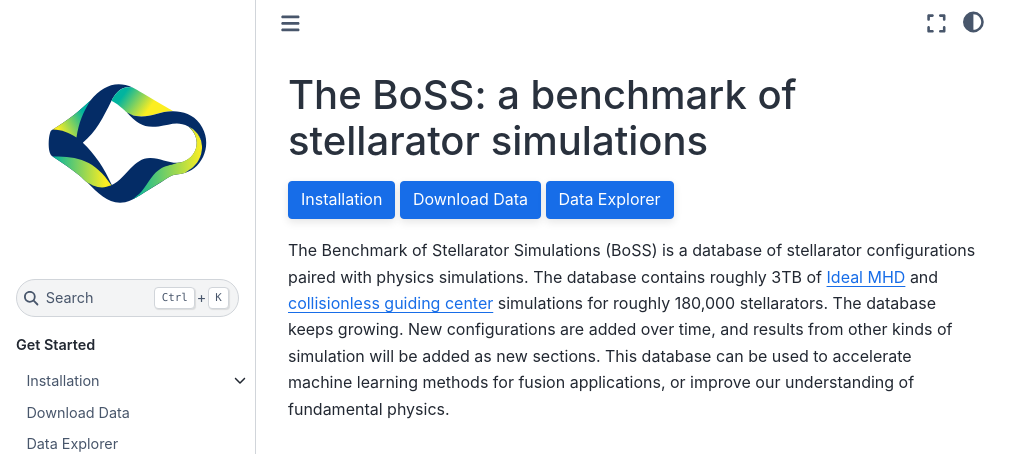
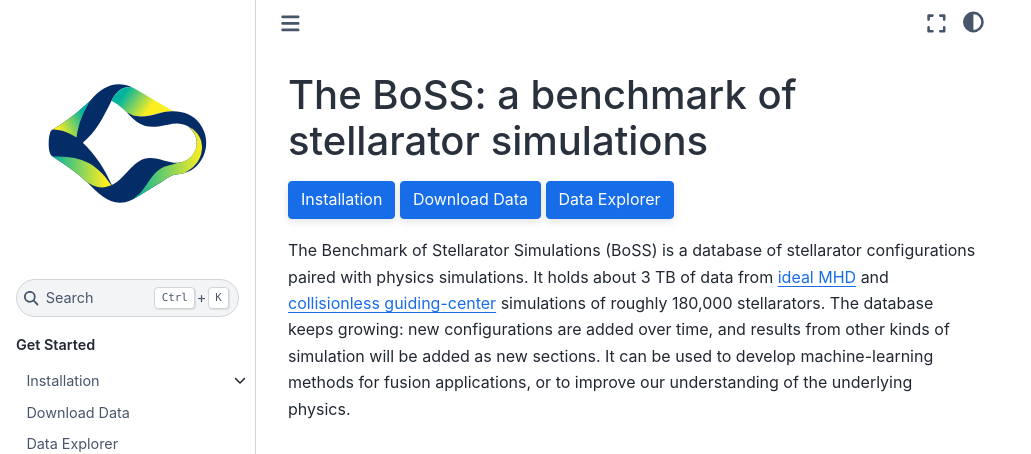
Before and after one commit to mishapadidar/boss_website, a Sphinx documentation site: the page built from docs/index.md, in a window 1280 px wide and 1400 px high, cut to the strip 0-454 px from the top of the window. Shown: the whole strip, without its empty margins (0-1031 px from the left). Built offline with Sphinx 7.4.7 and the Sphinx Book theme 1.1.4, drawn with Linux system fonts in a browser that asks for light colours; some of the changed text lies outside the part shown.

Commit message:
Home page: grammar and wording
Co-Authored-By: Claude Opus 5.5 (1M context) <noreply@anthropic.com>

````diff
--- a/docs/index.md
+++ b/docs/index.md
@@ -5,13 +5,13 @@
 [Data Explorer](data-explorer.md){.sd-btn .sd-btn-primary .sd-shadow-sm}
 
 The Benchmark of Stellarator Simulations (BoSS) is a database of stellarator
-configurations paired with physics simulations. The database contains roughly
-3TB of [Ideal MHD](data/ideal-mhd.md) and [collisionless guiding center](data/fast-ion.md)
-simulations for roughly 180,000 stellarators. The database keeps growing. New
+configurations paired with physics simulations. It holds about 3 TB of data from
+[ideal MHD](data/ideal-mhd.md) and [collisionless guiding-center](data/fast-ion.md)
+simulations of roughly 180,000 stellarators. The database keeps growing: new
 configurations are added over time, and results from other kinds of simulation
-will be added as new sections. This database can be used to accelerate machine
-learning methods for fusion applications, or improve our understanding of
-fundamental physics.
+will be added as new sections. It can be used to develop machine-learning methods
+for fusion applications, or to improve our understanding of the underlying
+physics.
 
 <figure class="boss-hero-video">
   <video autoplay muted loop playsinline preload="metadata"
@@ -35,7 +35,7 @@ fundamental physics.
 
 The BoSS comes with a Python package for working with the data: reading the
 files, computing derived quantities such as loss fractions and heat fluxes,
-and evaluating models with the benchmark's metrics. Install it with
+and evaluating models with the benchmark's metrics. Install it with:
 
 ```bash
 pip install boss-bench
````
Also changed, not shown: other parts of docs/index.md (+4 -2 lines).
